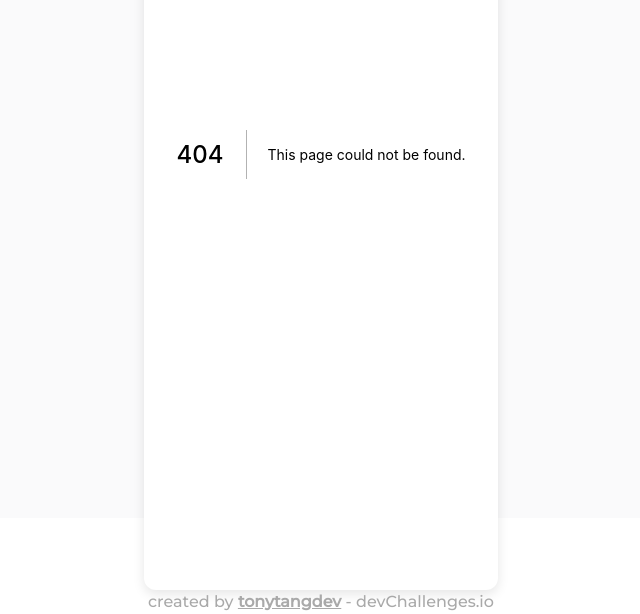
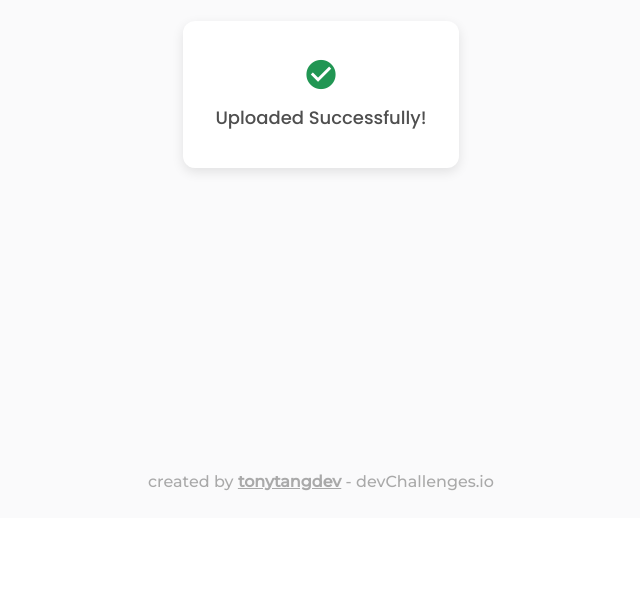
Before and after one commit to tonytangdev/image-uploader, a Next.js app: page /success in a window 1280 px wide. Before the commit this address had no page. Shown: the part 282-896 px from the top of the page, without its empty margins (319-959 px from the left). After the commit the page ends 800 px from the top, so only its background shows below. Built offline with nearby package versions, Linux system fonts and the light colour scheme.

Commit message:
Success message

```diff
--- a/pages/_document.tsx
+++ b/pages/_document.tsx
@@ -34,6 +34,10 @@ export default function Document() {
           href="https://fonts.googleapis.com/css2?family=Montserrat:wght@400;500&family=Noto+Sans:wght@400;700&family=Poppins:wght@500&display=swap"
           rel="stylesheet"
         />
+        <link
+          href="https://fonts.googleapis.com/icon?family=Material+Icons"
+          rel="stylesheet"
+        />
       </Head>
       <body>
         <Main />
--- /dev/null
+++ b/pages/success.tsx
@@ -0,0 +1,17 @@
+import { NextPage } from 'next'
+import React from 'react'
+
+const Success: NextPage = () => {
+  return (
+    <div className="flex flex-col items-center font-['Poppins']">
+      <span className="material-icons text-[#219653] text-[2.1875rem] mb-3">
+        check_circle
+      </span>
+      <h1 className="text-lg font-medium text-[#4F4F4F]">
+        Uploaded Successfully!
+      </h1>
+    </div>
+  )
+}
+
+export default Success
```
